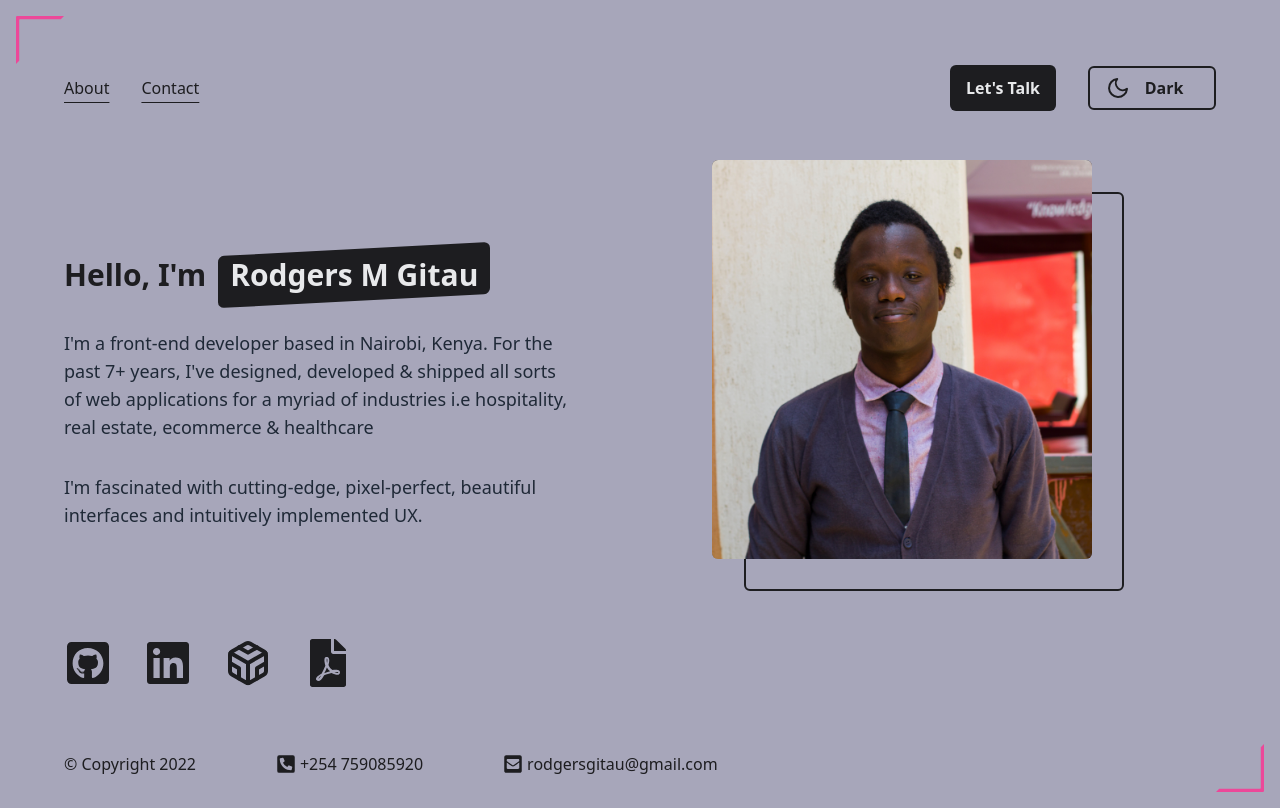
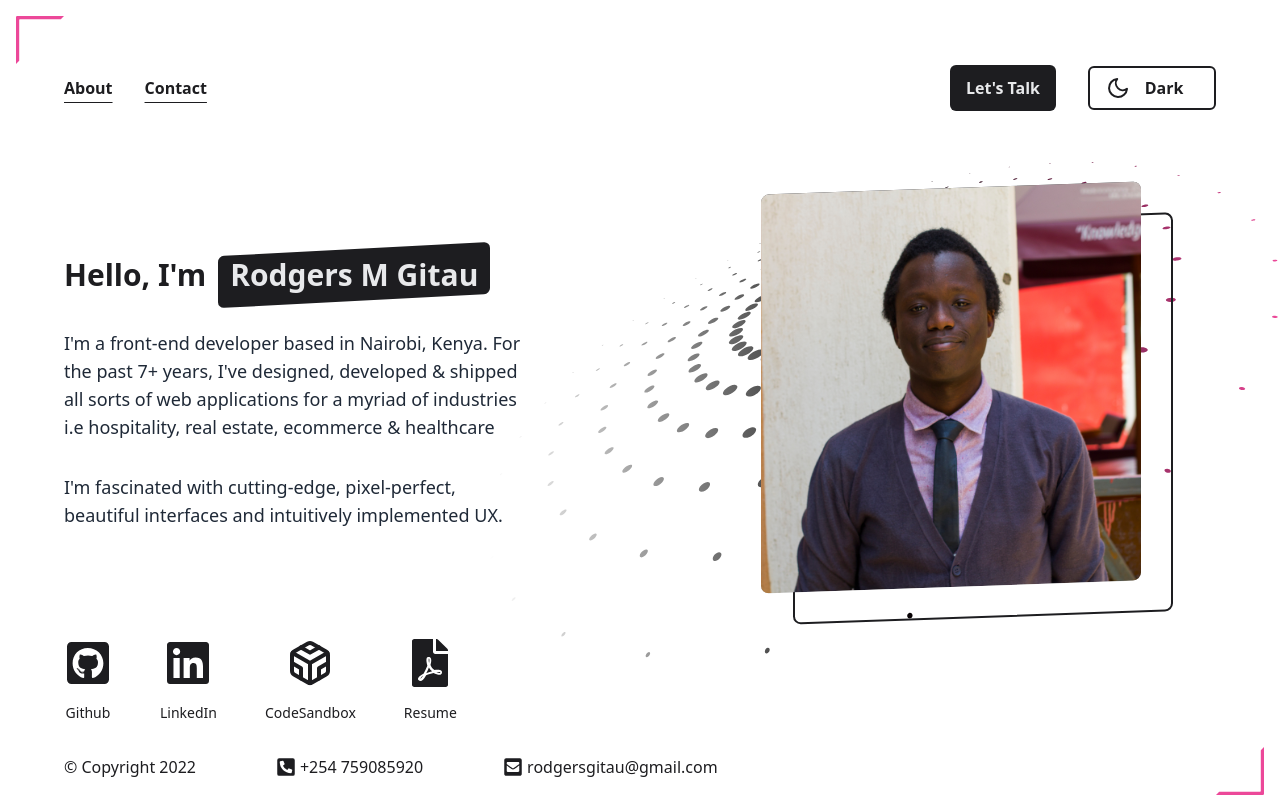
Before and after one commit to rodgersgitau/portfolio, a Next.js app: page / in a window 1280 px wide. Built offline with nearby package versions, Linux system fonts and the light colour scheme.

Commit message:
fix: remove placeholder values

```diff
--- a/components/Layout.tsx
+++ b/components/Layout.tsx
@@ -24,8 +24,8 @@ export const Layout: FC<LayoutProps> = ({ children }) => {
 
   return (
     <ThemeProvider enableSystem={true} attribute="class">
-      <main className="w-full h-full m-0 p-0 overflow-x-hidden overflow-y-auto bg-purpleGray text-black dark:bg-black dark:text-brightGray">
-        <section className="min-h-screen min-w-screen w-full h-full p-8 dark:bg-ascii-pattern dark:bg-no-repeat dark:bg-right-bottom relative flex flex-col gap-10">
+      <main className="w-full h-full m-0 p-0 overflow-x-hidden overflow-y-auto bg-whitesmoke text-black dark:bg-black dark:text-brightGray">
+        <section className="min-h-screen min-w-screen w-full h-full p-8 bg-beehive-pattern dark:bg-ascii-pattern bg-no-repeat bg-right-bottom relative flex flex-col gap-10">
           <div className="container relative h-full mx-auto flex flex-col gap-8 px-2 md:px-8">
             <div className="hidden md:block absolute -top-4 -left-4 z-10 ">
               <NextImage
--- a/components/Navigation.tsx
+++ b/components/Navigation.tsx
@@ -14,7 +14,7 @@ export const Navigation = () => {
     []
   );
   return (
-    <nav className="sticky l-0 t-0 h-max w-full min-h-[7rem] flex flex-col md:flex-row items-center gap-10 bg-purpleGray dark:bg-black">
+    <nav className="sticky l-0 t-0 h-max w-full min-h-[7rem] flex flex-col md:flex-row items-center gap-10 bg-whitesmoke dark:bg-black">
       <div className="flex-1 ">
         <div className="w-max flex gap-8 items-center">
           {routes.map((route) => {
@@ -22,7 +22,7 @@ export const Navigation = () => {
               <a
                 key={route.path}
                 href={route.path}
-                className="underline underline-offset-8 hover:text-pink-600  transition-all ease-out hover:translate-y-1"
+                className="font-semibold underline underline-offset-8 hover:text-pink-600  transition-all ease-out hover:translate-y-1"
               >
                 {route.pathname}
               </a>
--- a/pages/contact.tsx
+++ b/pages/contact.tsx
@@ -6,10 +6,7 @@ interface MessageType {
 }
 
 const ContactPage = () => {
-  const [message, setMessage] = useState<MessageType | undefined>({
-    type: "info",
-    text: "Successfully sent message",
-  });
+  const [message, setMessage] = useState<MessageType | undefined>(undefined);
 
   const inputs = useMemo(() => {
     return [
--- a/pages/index.tsx
+++ b/pages/index.tsx
@@ -7,7 +7,7 @@ import { FaFilePdf, FaGithubSquare, FaLinkedin } from "react-icons/fa";
 const HomePage = () => {
   return (
     <div className="h-full w-full flex flex-col gap-8 items-center justify-center">
-      <div className="w-full flex flex-col-reverse lg:flex-row py-4 items-center gap-20">
+      <div className="w-full flex flex-col-reverse lg:flex-row py-4 items-center gap-40">
         <div className="w-full lg:w-[50%] h-full flex flex-col gap-8 ">
           <h1 className="text-3xl font-semibold flex gap-4 items-center">
             <span>Hello, I'm</span>
@@ -32,53 +32,57 @@ const HomePage = () => {
         </div>
 
         <div className="w-full md:w-[50vw] h-full flex items-center justify-center gap-8">
-          <div className="z-10 h-max w-max relative">
-            <div className="absolute top-0 bottom-0 left-0 right-0 rounded-md border-2 border-black dark:border-purpleGray" />
+          <div className="z-10 h-max w-max relative -inset-1 -skew-y-2">
+            <div className="absolute top-0 bottom-0 left-0 right-0 -z-10 translate-x-8 translate-y-8 rounded-lg border-2 border-black dark:border-purpleGray" />
             <NextImage
               alt=""
               width={380}
               height={760}
               loading="eager"
               src="/images/me.jpg"
-              className="-translate-x-8 -translate-y-8 object-cover rounded-md shadow-inner shadow-black dark:shadow-purpleGray "
+              className="object-cover rounded-lg shadow-inner shadow-black dark:shadow-purpleGray "
             />
           </div>
         </div>
       </div>
-      <div className="w-full h-full flex items-center gap-8">
+      <div className="w-full h-full flex items-center gap-12">
         <a
           title="Github"
           aria-label="github profile"
           referrerPolicy="no-referrer"
           href="https://github.com/rodgersgitau"
-          className="w-12 h-12 hover:text-pink-600 transition-all ease-out hover:translate-y-1"
+          className=" flex flex-col justify-center items-center gap-4 text-center hover:text-pink-600 transition-all ease-out hover:-translate-y-2"
         >
-          <FaGithubSquare className="w-full h-full rounded-md" />
+          <FaGithubSquare className="w-12 h-12 rounded-md" />
+          <p className="flex-1 text-sm">Github</p>
         </a>
         <a
           title="LinkedIn"
           aria-label="linked in profile"
           href="https://www.linkedin.com/in/rodgersgitau"
-          className="w-12 h-12 hover:text-pink-600 transition-all ease-out hover:translate-y-1"
+          className=" flex flex-col justify-center items-center gap-4 text-center hover:text-pink-600 transition-all ease-out hover:-translate-y-2"
         >
-          <FaLinkedin className="w-full h-full rounded-md" />
+          <FaLinkedin className="w-12 h-12 rounded-md" />
+          <p className="flex-1 text-sm">LinkedIn</p>
         </a>
         <a
           title="Code Sandbox"
           aria-label="code sandbox profile"
           href="https://codesandbox.io/u/rodgersgitau"
-          className="w-12 h-12 hover:text-pink-600 transition-all ease-out hover:translate-y-1"
+          className=" flex flex-col justify-center items-center gap-4 text-center hover:text-pink-600 transition-all ease-out hover:-translate-y-2"
         >
-          <FiCodesandbox className="w-full h-full rounded-md" />
+          <FiCodesandbox className="w-12 h-12 rounded-md" />
+          <p className="flex-1 text-sm">CodeSandbox</p>
         </a>
         <a
           download={true}
           title="My Resume"
           aria-label="download my resume"
           href="/documents/Rodgers M Gitau CV.pdf"
-          className="w-12 h-12 hover:text-pink-600 transition-all ease-out hover:translate-y-1"
+          className=" flex flex-col justify-center items-center gap-4 text-center hover:text-pink-600 transition-all ease-out hover:-translate-y-2"
         >
-          <FaFilePdf className="w-full h-full rounded-md" />
+          <FaFilePdf className="w-12 h-12 rounded-md" />
+          <p className="flex-1 text-sm">Resume</p>
         </a>
       </div>
     </div>
--- a/tailwind.config.js
+++ b/tailwind.config.js
@@ -15,6 +15,7 @@ module.exports = {
       },
       backgroundImage: {
         "ascii-pattern": "url('/images/ascii-pattern.svg')",
+        "beehive-pattern": "url('/images/beehive-pattern.svg')",
       },
       gridTemplateColumns: {
         "fit-25": "repeat(auto-fit, minmax(25rem, 1fr))",
```
Also changed, not shown: public/images/beehive-pattern.svg (added).
